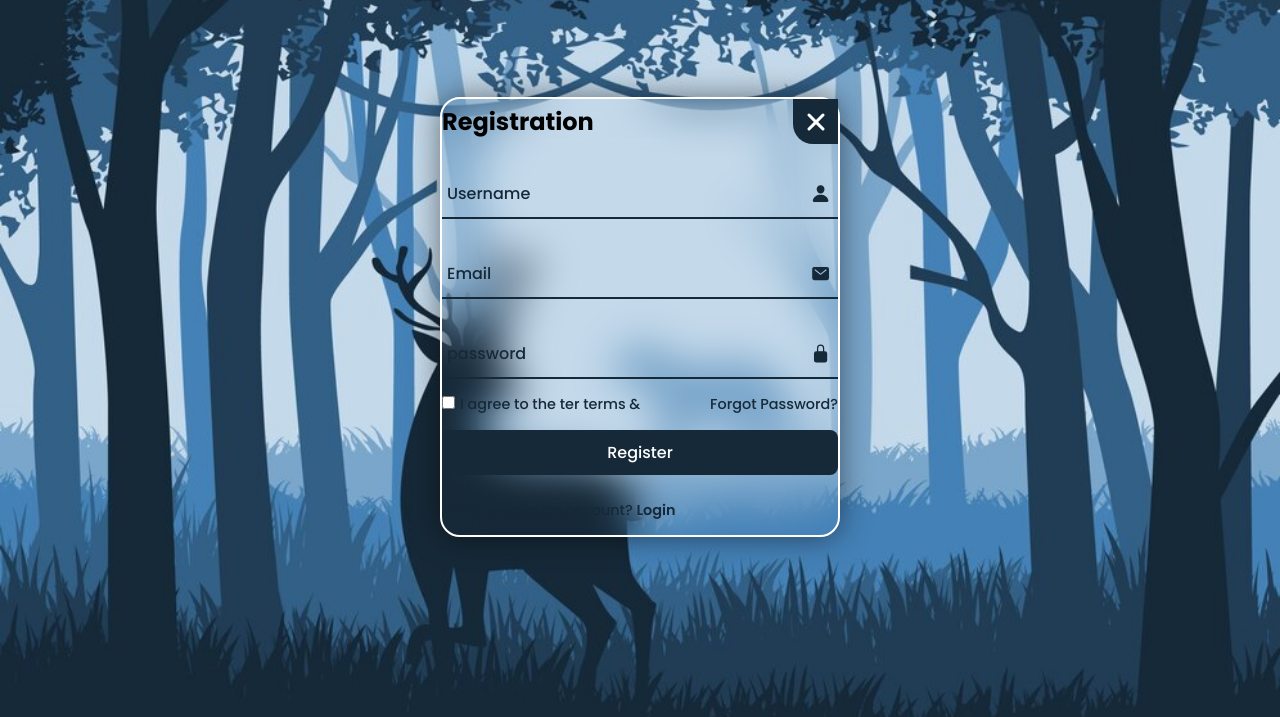
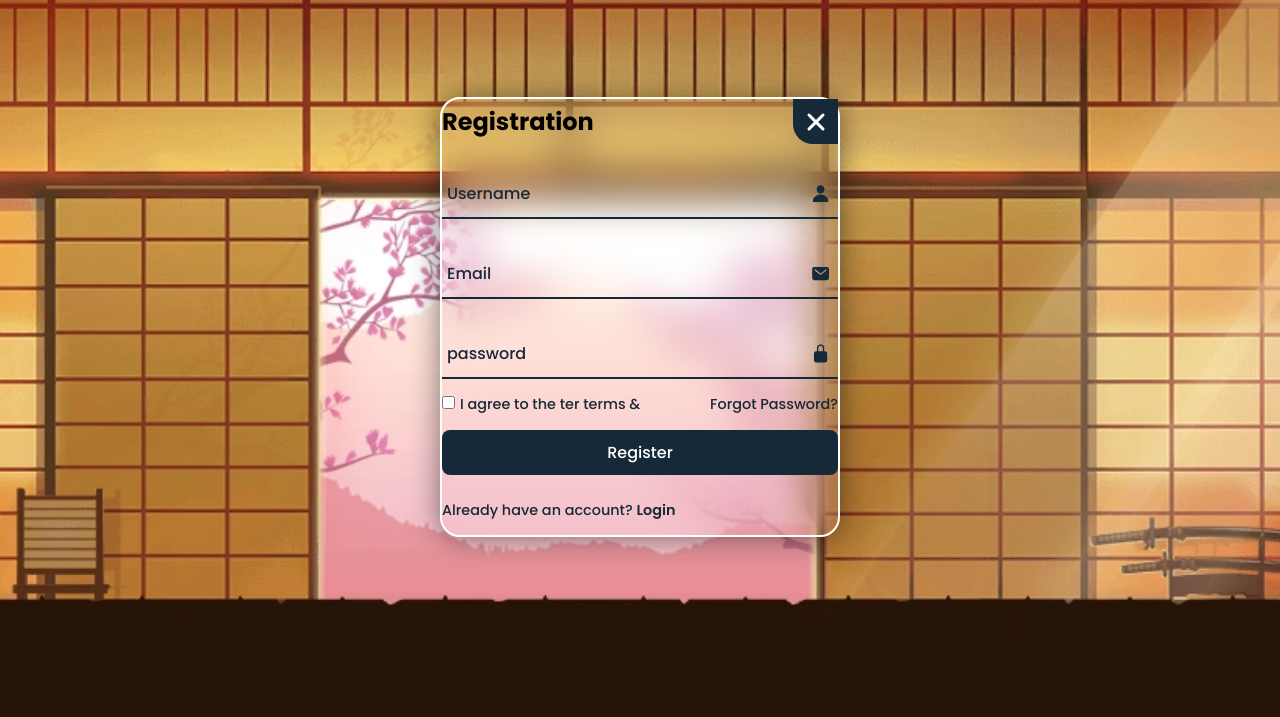
Before and after one commit to mdarman18999/my-CSS, a plain HTML site: page index.html in a window 1280 px wide. Shown: the part 83-800 px from the top of the page. Drawn offline with nearby package versions, Linux system fonts and the light colour scheme; a script that the page names is missing.

Commit message:
mylost commit

```diff
--- a/blog/style.css
+++ b/blog/style.css
@@ -12,7 +12,7 @@ body{
     justify-content: center;
     align-items: center;
     min-height: 100vh;
-    background:url('../images/background.jpg');
+    background:url('../images/shadow2.webp');
     background-size: cover;
     background-position: center;
 }
```
Also changed, not shown: images/shadow .jpg (added), images/shadow2.webp (added).
